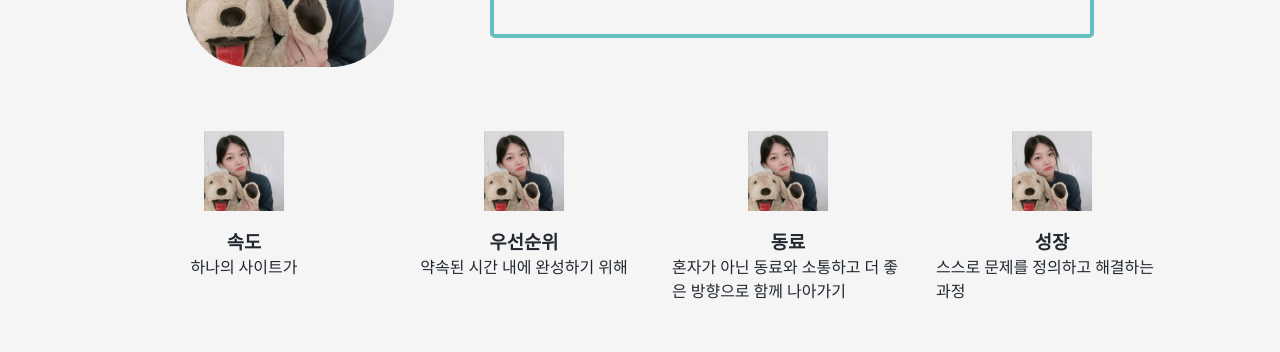
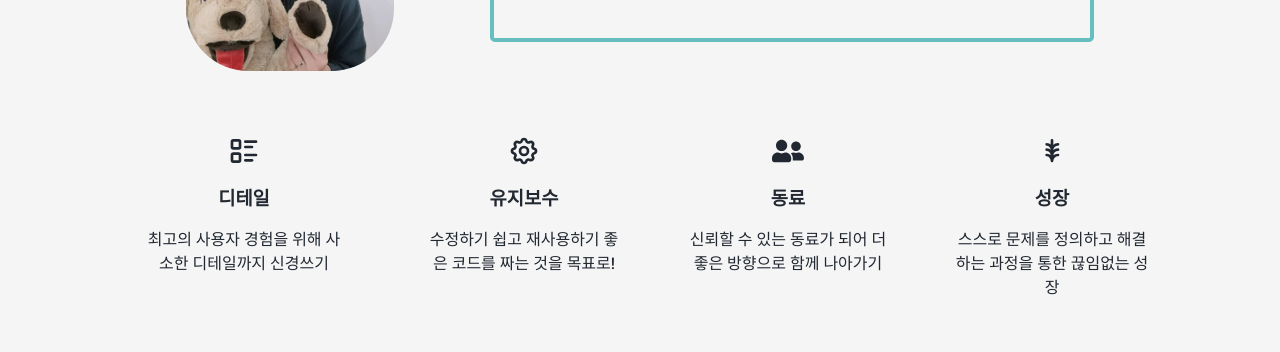
Before and after one commit to JAGORING/Harin_Portfolio, a React (Create React App) app: page / in a window 1280 px wide. Shown: the part 1120-1472 px from the top of the page. Built offline with nearby package versions, Linux system fonts and the light colour scheme; no server answers.

Commit message:
about-point 완성

```diff
--- a/src/components/Point.jsx
+++ b/src/components/Point.jsx
@@ -2,11 +2,16 @@ import React from 'react';
 
 import styled from 'styled-components';
 import media from '../theme/media';
+
 const PointBox = styled.div`
   width: 100%;
+  padding: 0 1rem;
   display: flex;
   flex-direction: column;
   align-items: center;
+  .icon {
+    font-size: 2rem;
+  }
   &:nth-child(n + 2) {
     margin-left: 1rem;
     ${media.small`
@@ -24,22 +29,24 @@ const PointBox = styled.div`
   }
 
   h3 {
-    margin: 0;
+    margin: 1rem 0;
     ${media.small`
-    font-size: 0.8em;
+    font-size: 0.9em;
   `};
   }
   p {
+    text-align: center;
     color: ${(props) => !props.theme.shadowColor};
     ${media.small`
-    font-size: 0.6em;
+    font-size: 0.7em;
   `};
   }
 `;
-const Point = ({ point, image }) => {
+
+const Point = ({ point }) => {
   return (
     <PointBox>
-      <img className='image' src={image} alt='중요한 점 아이콘' />
+      {point.icon_name}
       <h3>{point.title}</h3>
       <p>{point.content}</p>
     </PointBox>
--- a/src/components/QnA/Accordion.jsx
+++ b/src/components/QnA/Accordion.jsx
@@ -48,9 +48,9 @@ const Accordion = ({ qnas }) => {
     <FaqContainer>
       <h1>QnA</h1>
       <AccordionsContainer>
-        {qnas.map((item) => (
+        {qnas.map((item, index) => (
           <AccordionItem
-            key={item.id}
+            key={index}
             qna={item}
             onHeaderClick={handleHeaderClick}
           />
--- a/src/data.js
+++ b/src/data.js
@@ -1,3 +1,6 @@
+import { TbListDetails, TbGrowth, TbSettings } from 'react-icons/tb';
+import { FaUserFriends } from 'react-icons/fa';
+
 export const AboutItems = [
   { to: '/about/info', label: 'ABOUT ME' },
   { to: '/about/skills', label: 'SKILLS' },
@@ -6,20 +9,24 @@ export const AboutItems = [
 
 export const point = [
   {
-    title: '속도',
-    content: '하나의 사이트가 ',
+    icon_name: <TbListDetails className='icon' />,
+    title: '디테일',
+    content: '최고의 사용자 경험을 위해 사소한 디테일까지 신경쓰기',
   },
   {
-    title: '우선순위',
-    content: '약속된 시간 내에 완성하기 위해 ',
+    icon_name: <TbSettings className='icon' />,
+    title: '유지보수',
+    content: '수정하기 쉽고 재사용하기 좋은 코드를 짜는 것을 목표로!',
   },
   {
+    icon_name: <FaUserFriends className='icon' />,
     title: '동료',
-    content: '혼자가 아닌 동료와 소통하고 더 좋은 방향으로 함께 나아가기',
+    content: '신뢰할 수 있는 동료가 되어 더 좋은 방향으로 함께 나아가기',
   },
   {
+    icon_name: <TbGrowth className='icon' />,
     title: '성장',
-    content: '스스로 문제를 정의하고 해결하는 과정',
+    content: '스스로 문제를 정의하고 해결하는 과정을 통한 끊임없는 성장',
   },
 ];
 
@@ -74,28 +81,23 @@ export const skillContents = [
 
 export const questionsAnswers = [
   {
-    id: 'q1',
     question: '자신에 대해 자유롭게 표현한다면?',
     answer: '이러쿵 저러쿵 저러쿵 이러쿵',
   },
   {
-    id: 'q2',
     question: '프론트엔드에 흥미를 가지게 된 계기가 있나요?',
     answer: '이러쿵 저러쿵 저러쿵 이러쿵',
   },
   {
-    id: 'q3',
     question:
       '프론트엔드 개발의 기술을 향상시키기 위한 본인의 학습 방법에 대해서 얘기해주세요!',
     answer: '이러쿵 저러쿵 저러쿵 이러쿵',
   },
   {
-    id: 'q4',
     question: '개발에 있어서 제일 중요하다고 생각하는 점이 있나요?',
     answer: '이러쿵 저러쿵 저러쿵 이러쿵',
   },
   {
-    id: 'q5',
     question: '어떤 개발자가 되고 싶나요?',
     answer: '이러쿵 저러쿵 저러쿵 이러쿵',
   },
--- a/src/pages/Info.jsx
+++ b/src/pages/Info.jsx
@@ -56,12 +56,14 @@ const InfoMe = styled.div`
   display: flex;
   flex-direction: column;
   ${media.medium`
-  width: 70%;
-
+    width: 70%;
   `};
   ${media.small`
-  width: 85%;
+    width: 85%;
   `};
+  h3 {
+    margin-bottom: 1.2rem;
+  }
 `;
 const Info = () => {
   return (
```
